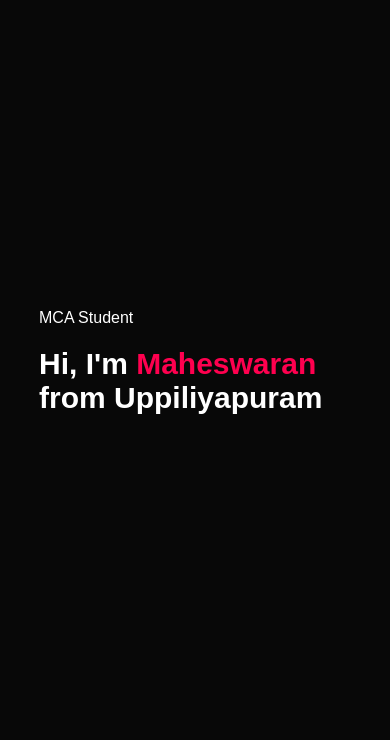
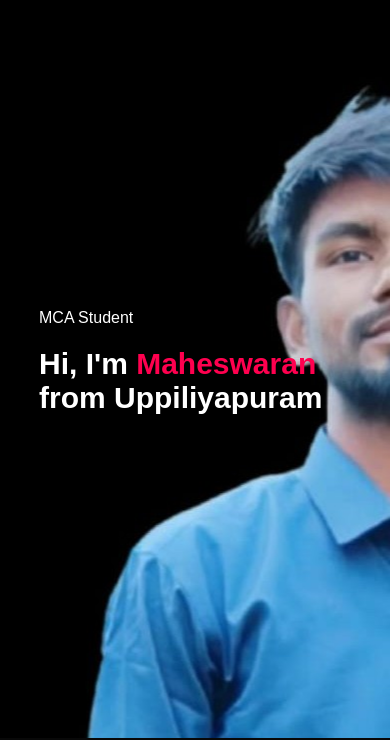
Before and after one commit to Mahes2904/mahes-portfolio, a plain HTML site: page index.html in a window 390 px wide. Shown: the part 106-846 px from the top of the page. Drawn offline with Linux system fonts and the light colour scheme; files whose address does not match are found by name.

Commit message:
style.css

```diff
--- a/style.css
+++ b/style.css
@@ -14,7 +14,7 @@ body{
 #header {
     width: 100%;
     height: 100vh;
-    background-image: url(photos/background.jpeg.jpeg)
+    background-image: url(background.jpeg.jpeg)
     background-size: cover;
     background-position: center;
 }
@@ -323,7 +323,7 @@ nav .fas{
 
 @media only screen and (max-width: 600px){
     #header{
-        background-image: url(photos/photo-background.jpeg.jpeg);
+        background-image: url(photo-background.jpeg.jpeg);
     }
     .header-text{
         margin-top: 100%;
```
